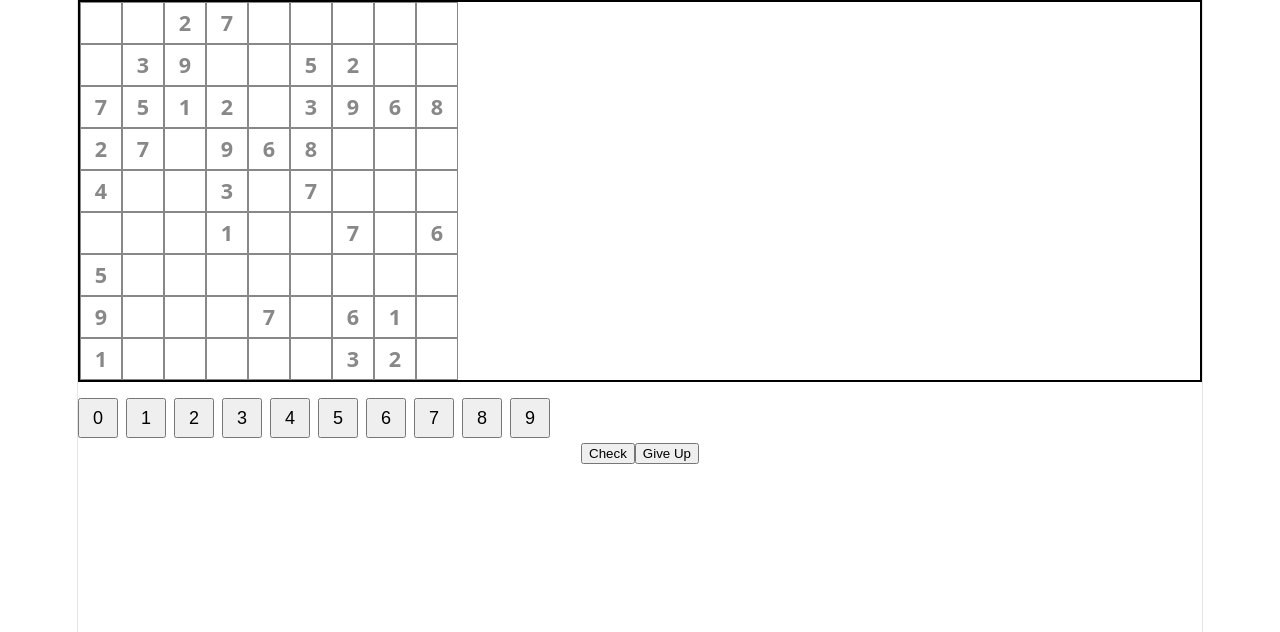
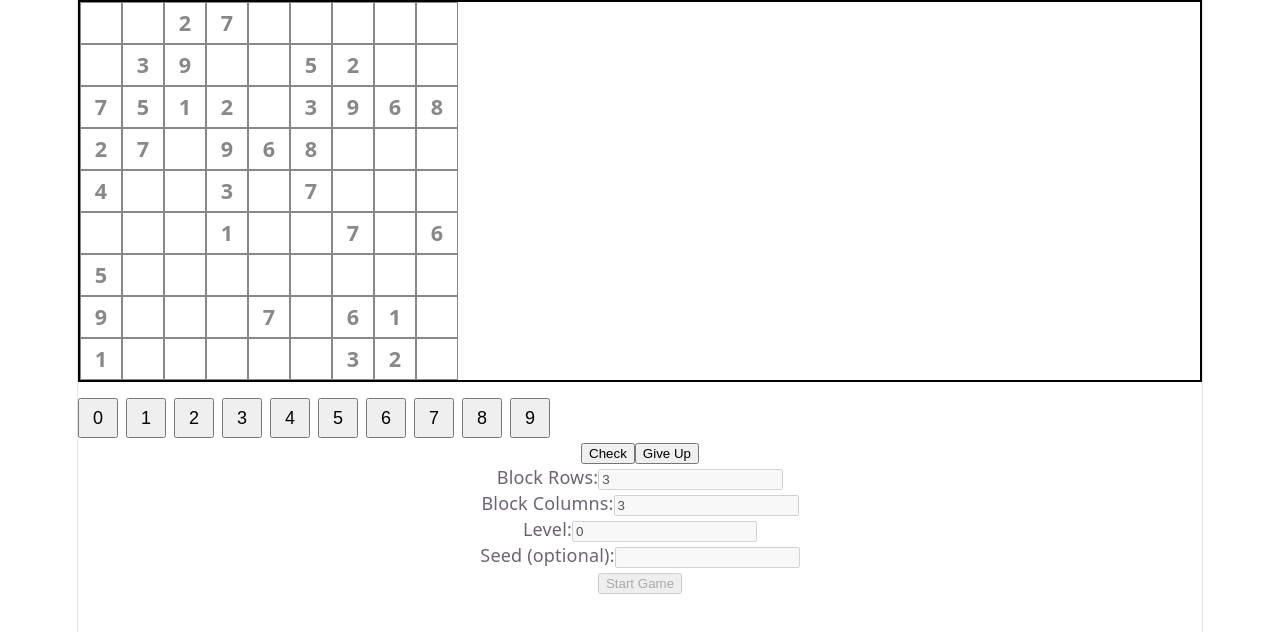
Before and after one commit to Ocean1198/sudoku, a React (Vite) app: page / in a window 1280 px wide. Shown: the top 632 px of the page. Built offline with nearby package versions, Linux system fonts and the light colour scheme.

Commit message:
feat: add NewGameForm component

```diff
--- a/src/components/NewGameForm.tsx
+++ b/src/components/NewGameForm.tsx
@@ -1,10 +1,83 @@
+import { useState } from "react";
+
 export interface GameConfig {
   br: number; // block rows
   bc: number; // block columns
   level: number; // difficulty level
+  seed?: number; // optional seed for puzzle generation
 }
 
 type NewGameFormProps = {
+  disabled?: boolean;
   initialConfig: GameConfig;
   onStart: (config: GameConfig) => void;
 };
+
+function NewGameForm({ disabled, initialConfig, onStart }: NewGameFormProps) {
+  const [br, setBr] = useState(initialConfig.br);
+  const [bc, setBc] = useState(initialConfig.bc);
+  const [level, setLevel] = useState(initialConfig.level);
+
+  const handleSubmit = (e: React.FormEvent) => {
+    e.preventDefault();
+    onStart({ br, bc, level });
+  }
+
+  return (
+    <form onSubmit={handleSubmit}>
+      <div>
+        <label>
+          Block Rows:
+          <input
+            type="number"
+            value={br}
+            onChange={(e) => setBr(parseInt(e.target.value) || 0)}
+            disabled={disabled}
+          />
+        </label>
+      </div>
+      <div>
+        <label>
+          Block Columns:
+          <input
+            type="number"
+            value={bc}
+            onChange={(e) => setBc(parseInt(e.target.value) || 0)}
+            disabled={disabled}
+          />
+        </label>
+      </div>
+      <div>
+        <label>
+          Level:
+          <input
+            type="number"
+            value={level}
+            onChange={(e) => setLevel(parseInt(e.target.value) || 0)}
+            disabled={disabled}
+          />
+        </label>
+      </div>
+      <div>
+        <label>
+          Seed (optional):
+          <input
+            type="number"
+            onChange={(e) => {
+              const seed = parseInt(e.target.value);
+              if (!isNaN(seed)) {
+                onStart({ br, bc, level, seed });
+              }
+            }}
+            disabled={disabled}
+          />
+        </label>
+      </div>
+      <button type="submit" disabled={disabled}>
+        Start Game
+      </button>
+    </form>
+  );
+}
+
+export default NewGameForm;
--- a/src/components/SudokuGame.tsx
+++ b/src/components/SudokuGame.tsx
@@ -5,6 +5,8 @@ import SudokuBoard from './SudokuBoard';
 import { type CellState } from './SudokuCell';
 import NumberPad from './NumberPad';
 import GameControls from './GameControls';
+import {type GameConfig} from './NewGameForm';
+import NewGameForm from './NewGameForm';
 
 function SudokuGame() {
   const [solution, setSolution] = useState<number[][]>([]);
@@ -126,6 +128,16 @@ function SudokuGame() {
         onCheck={handleCheck}
         onGiveUp={handleGiveUp}
       />
+      <NewGameForm
+        disabled={gameStatus === "playing"}
+        initialConfig={config}
+        onStart={(newConfig: GameConfig) => {
+          setConfig(newConfig);
+          generateSudoku(newConfig.br, newConfig.bc, newConfig.level);
+          setGameStatus("playing");
+          setSelected(null);
+        }}
+      />
     </>
   );
 }
```
